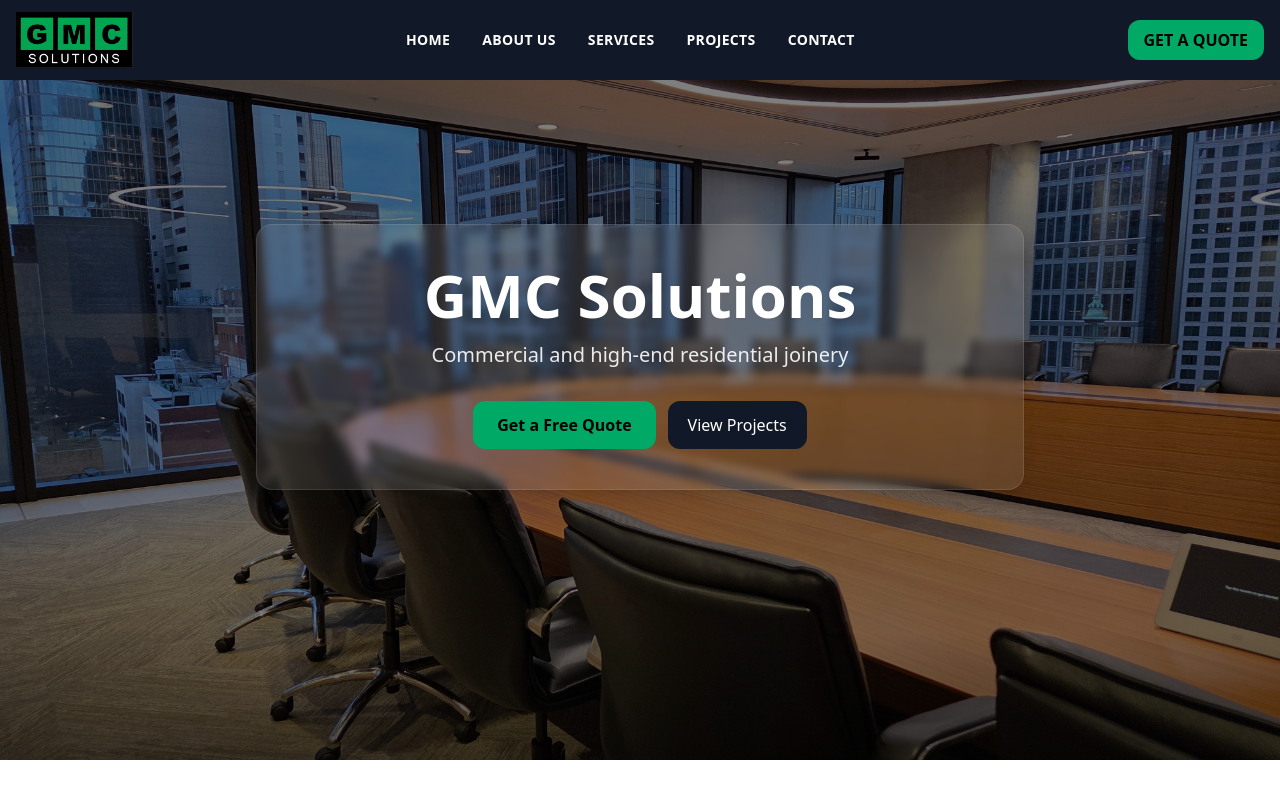
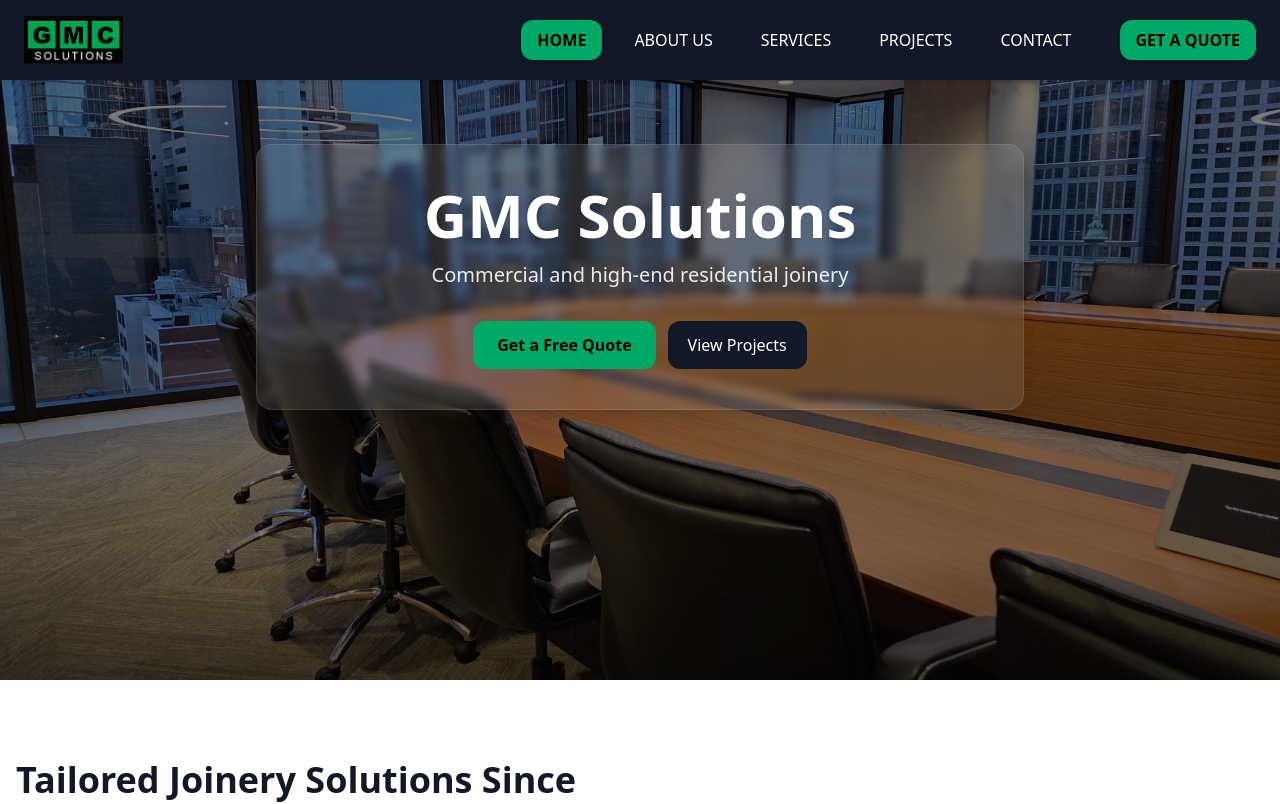
Before and after one commit to GMCandres/GMC, a React (Vite) app: page / in a window 1280 px wide. Shown: the top 804 px of the page. Built offline with nearby package versions, Linux system fonts and the light colour scheme.

Commit message:
Update Header.jsx

```diff
--- a/src/components/Header.jsx
+++ b/src/components/Header.jsx
@@ -1,82 +1,71 @@
-import React, { useState } from 'react'
+import React, { useState, useEffect } from 'react'
 import logo from '../assets/logo.png'
 
 export default function Header() {
-  const [menuOpen, setMenuOpen] = useState(false)
+  const [activeSection, setActiveSection] = useState('home')
 
-  const logoColor = "#00aa66"
-  const logoColorHover = "#00cc77"
+  useEffect(() => {
+    const handleScroll = () => {
+      const sections = document.querySelectorAll('section[id]')
+      let current = 'home'
+
+      sections.forEach(section => {
+        const sectionTop = section.offsetTop - 120 // ajuste por el header
+        if (window.scrollY >= sectionTop) {
+          current = section.getAttribute('id')
+        }
+      })
+
+      setActiveSection(current)
+    }
+
+    window.addEventListener('scroll', handleScroll)
+    return () => window.removeEventListener('scroll', handleScroll)
+  }, [])
+
+  const navItems = [
+    { id: 'home', label: 'HOME' },
+    { id: 'about', label: 'ABOUT US' },
+    { id: 'services', label: 'SERVICES' },
+    { id: 'projects', label: 'PROJECTS' },
+    { id: 'contact', label: 'CONTACT' },
+  ]
 
   return (
-    <header className="sticky top-0 z-50 bg-gray-900 text-white">
-      <div className="mx-auto max-w-7xl px-4 py-3 flex items-center justify-between">
+    <header className="fixed top-0 w-full bg-gray-900 text-white shadow z-50">
+      <div className="max-w-7xl mx-auto flex justify-between items-center px-6 py-4">
+
         {/* Logo */}
-        <img
-          src={logo}
-          alt="GMC Solutions logo"
-          className="h-14 w-auto object-contain"
-        />
+        <div className="flex items-center gap-2">
+          <img src={logo} alt="GMC Solutions Logo" className="h-12" />
+        </div>
 
-        {/* Menú desktop */}
-        <nav className="hidden md:flex flex-1 justify-center items-center gap-8 text-sm font-semibold tracking-wide">
-          <a href="#home" className="hover:text-yellow-400 transition">HOME</a>
-          <a href="#about" className="hover:text-yellow-400 transition">ABOUT US</a>
-          <a href="#services" className="hover:text-yellow-400 transition">SERVICES</a>
-          <a href="#projects" className="hover:text-yellow-400 transition">PROJECTS</a>
-          <a href="#contact" className="hover:text-yellow-400 transition">CONTACT</a>
-        </nav>
+        {/* Navegación */}
+        <nav className="flex gap-4 items-center">
+          {navItems.map(item => (
+            <a
+              key={item.id}
+              href={`#${item.id}`}
+              className={`px-4 py-2 rounded-xl transition ${
+                activeSection === item.id
+                  ? 'bg-[#00aa66] text-black font-semibold shadow-md'
+                  : 'hover:bg-[#00aa66] hover:text-black'
+              }`}
+            >
+              {item.label}
+            </a>
+          ))}
 
-        {/* Botón desktop */}
-        <a
-          href="#quote"
-          className="hidden md:inline-block rounded-xl px-4 py-2 font-semibold transition"
-          style={{ backgroundColor: logoColor, color: "#000000" }}
-          onMouseEnter={e => (e.currentTarget.style.backgroundColor = logoColorHover)}
-          onMouseLeave={e => (e.currentTarget.style.backgroundColor = logoColor)}
-        >
-          GET A QUOTE
-        </a>
-
-        {/* Botón hamburguesa móvil */}
-        <button
-          className="md:hidden p-2 rounded focus:outline-none focus:ring-2 focus:ring-yellow-500"
-          onClick={() => setMenuOpen(!menuOpen)}
-        >
-          <svg
-            className="w-7 h-7"
-            fill="none"
-            stroke="currentColor"
-            viewBox="0 0 24 24"
-            xmlns="http://www.w3.org/2000/svg"
-          >
-            {menuOpen ? (
-              <path strokeLinecap="round" strokeLinejoin="round" strokeWidth="2" d="M6 18L18 6M6 6l12 12" />
-            ) : (
-              <path strokeLinecap="round" strokeLinejoin="round" strokeWidth="2" d="M4 6h16M4 12h16m-7 6h7" />
-            )}
-          </svg>
-        </button>
-      </div>
-
-      {/* Menú móvil */}
-      {menuOpen && (
-        <div className="md:hidden bg-gray-800 text-white px-4 py-4 space-y-3 text-sm font-semibold tracking-wide">
-          <a href="#home" className="block hover:text-yellow-400 transition">HOME</a>
-          <a href="#about" className="block hover:text-yellow-400 transition">ABOUT US</a>
-          <a href="#services" className="block hover:text-yellow-400 transition">SERVICES</a>
-          <a href="#projects" className="block hover:text-yellow-400 transition">PROJECTS</a>
-          <a href="#contact" className="block hover:text-yellow-400 transition">CONTACT</a>
+          {/* Botón especial */}
           <a
             href="#quote"
-            className="block rounded-xl px-4 py-2 font-semibold transition"
-            style={{ backgroundColor: logoColor, color: "#000000" }}
-            onMouseEnter={e => (e.currentTarget.style.backgroundColor = logoColorHover)}
-            onMouseLeave={e => (e.currentTarget.style.backgroundColor = logoColor)}
+            className="ml-4 rounded-xl px-4 py-2 font-semibold text-black shadow-md"
+            style={{ backgroundColor: '#00aa66' }}
           >
             GET A QUOTE
           </a>
-        </div>
-      )}
+        </nav>
+      </div>
     </header>
   )
 }
```
